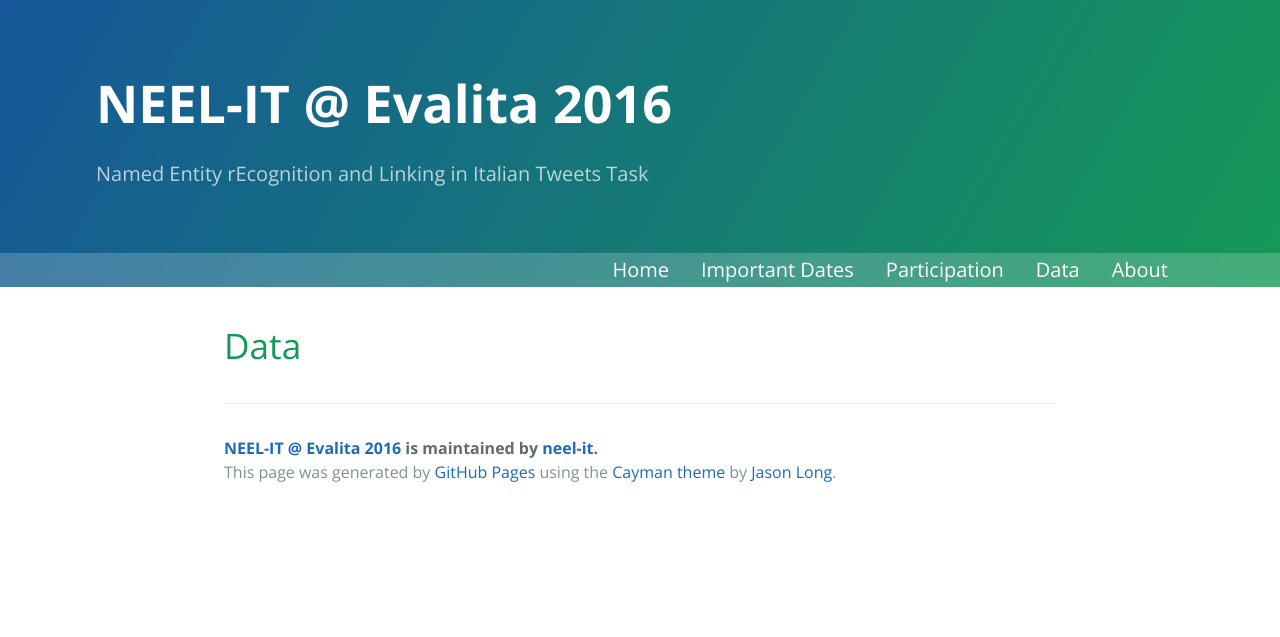
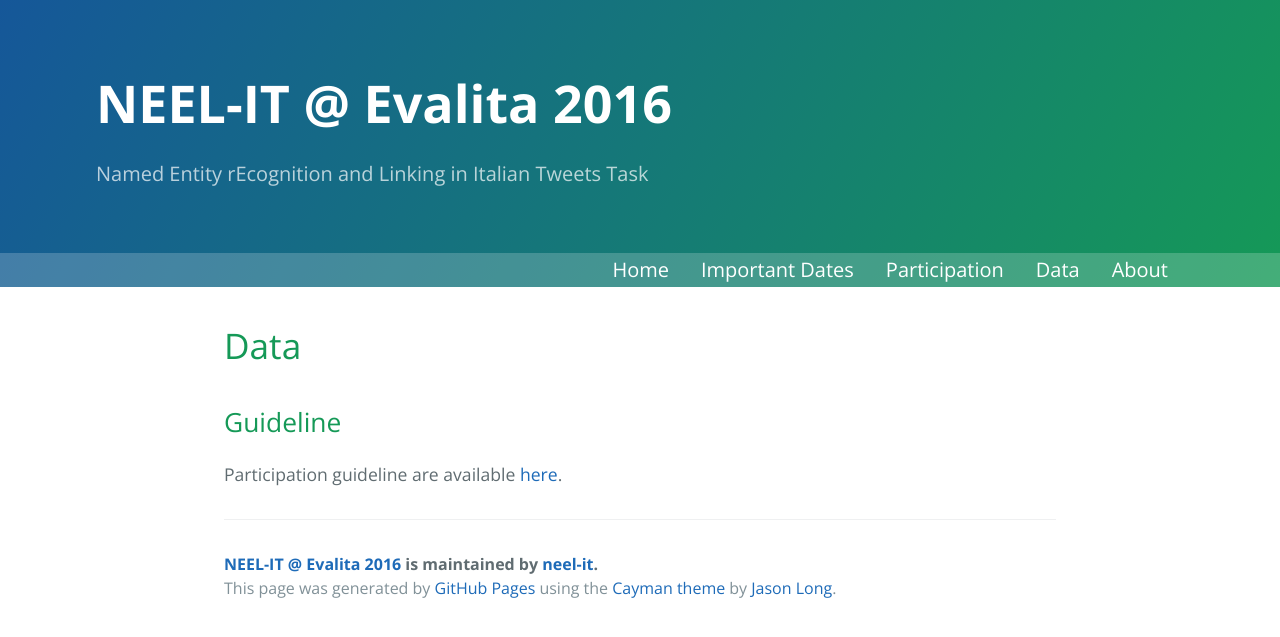
Before and after one commit to neel-it/neel-it.github.io, a Jekyll site: the page built from data.md, in a window 1280 px wide. Shown: the top 637 px of the page. Built offline with Jekyll 4.4.1, drawn with Linux system fonts in a browser that asks for light colours; Markdown is read by kramdown in place of the engine named in the settings.

Commit message:
Update data.md

```diff
--- a/data.md
+++ b/data.md
@@ -4,3 +4,7 @@ title: Data
 ---
 
 # Data
+
+## Guideline
+
+Participation guideline are available [here](https://docs.google.com/document/d/1UjDJRmmWI797mlMhg_4Fj96ybiRZfatekJzO8JQjR-8/edit?usp=sharing).
```
